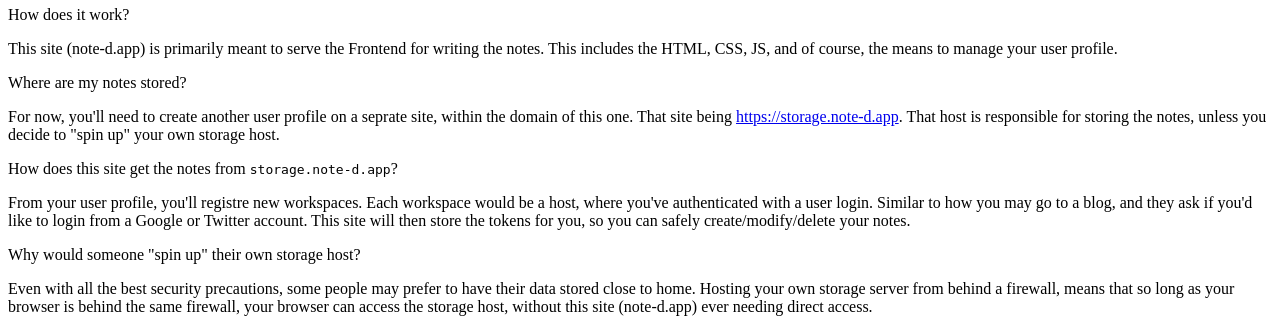
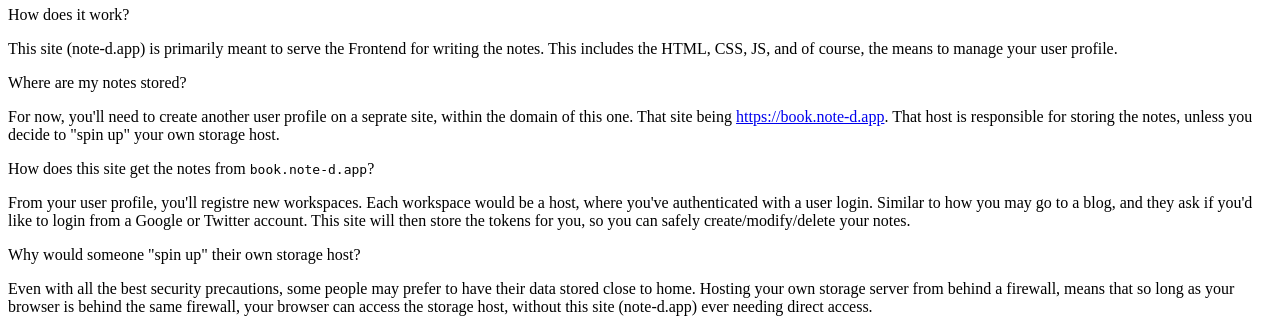
Before and after one commit to shmolf/noted, a Symfony app: template templates/welcome.html.twig in a window 1280 px wide. Shown: the part 455-775 px from the top of the page. Run offline with Twig, Linux system fonts and the light colour scheme; the template is opened without the code that fills it, so the values that code supplies are empty; some libraries are stand-ins or nearby versions.

Commit message:
fix(storage): remove refs to old subdomain

```diff
--- a/templates/account/index.html.twig
+++ b/templates/account/index.html.twig
@@ -57,14 +57,14 @@
         <div class="instructions">
             <p>
                 I've created a separate host for storing the notes. Please create an account at
-                <a href="https://storage.note-d.app" target="_blank">https://storage.note-d.app</a>.
+                <a href="https://book.note-d.app" target="_blank">https://book.note-d.app</a>.
                 The username can be different or the same. Doesn't matter.
                 <br />
                 Next, please add that workspace below using:
             </p>
             <ul>
                 <li>Workspace Name: <code>Whatever you name you like</code></li>
-                <li>Registration URL: <code>https://storage.note-d.app/㊙/register</code></li>
+                <li>Registration URL: <code>https://book.note-d.app/㊙/register</code></li>
             </ul>
         </div>
         <form id="registration-form" data-successUri="{{ path('account.workspace.registrationSuccess') }}">
--- a/templates/welcome.html.twig
+++ b/templates/welcome.html.twig
@@ -204,11 +204,11 @@
     </p>
     <p class="response">
         For now, you'll need to create another user profile on a seprate site, within the domain of this one.
-        That site being <a href="https://storage.note-d.app" target="_blank">https://storage.note-d.app</a>.
+        That site being <a href="https://book.note-d.app" target="_blank">https://book.note-d.app</a>.
         That host is responsible for storing the notes, unless you decide to "spin up" your own storage host.
     </p>
     <p class="question">
-       How does this site get the notes from <code>storage.note-d.app</code>?
+       How does this site get the notes from <code>book.note-d.app</code>?
     </p>
     <p class="response">
         From your user profile, you'll registre new workspaces. Each workspace would be a host, where you've
```
